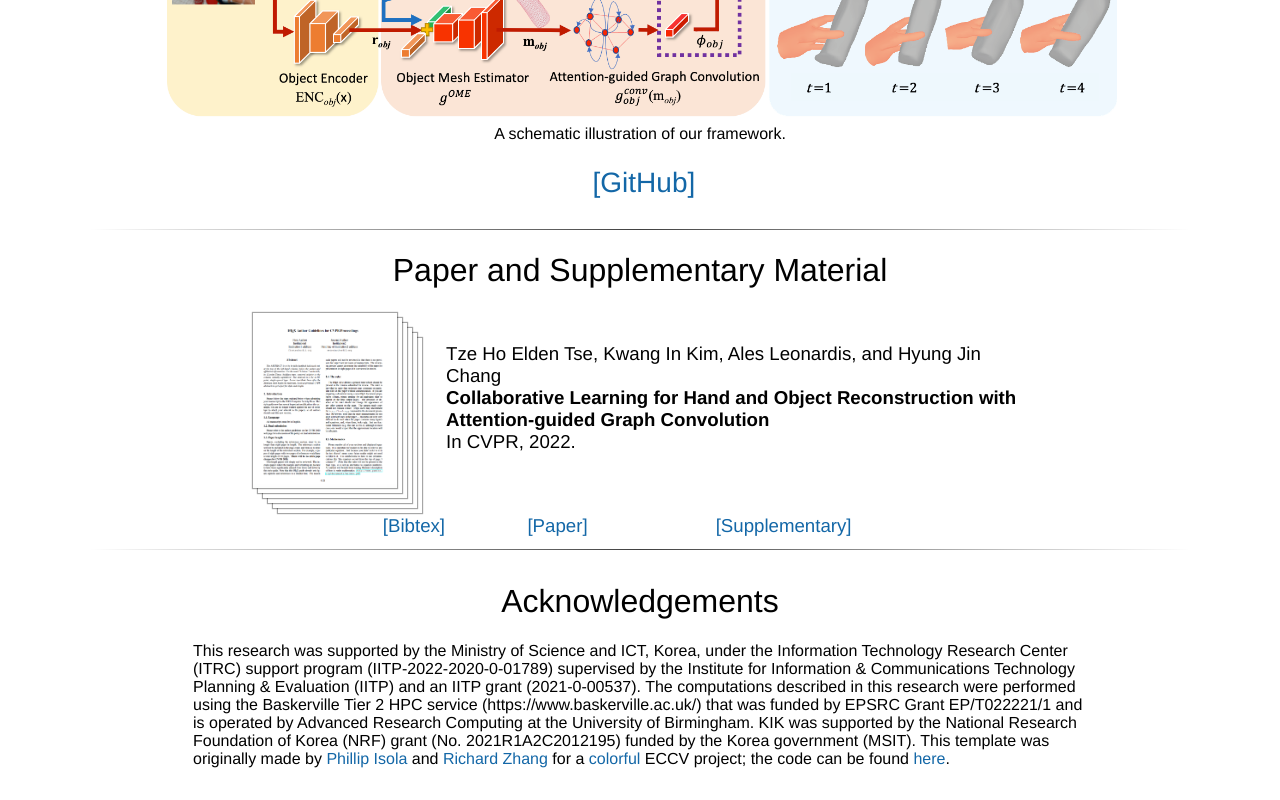
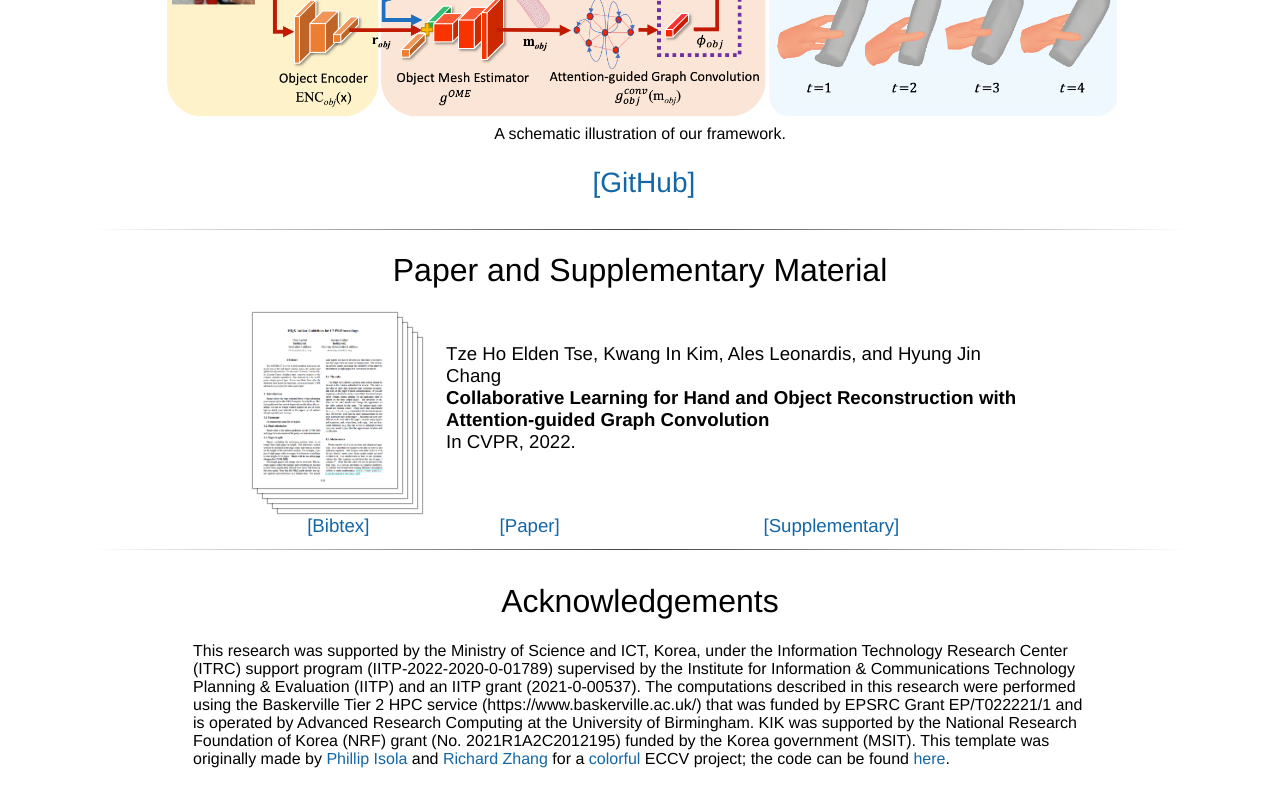
Before and after one commit to eldentse/collab-hand-object, a plain HTML site: page index.html in a window 1280 px wide. Shown: the part 1276-2076 px from the top of the page. Drawn offline with Linux system fonts and the light colour scheme; a script that the page names is missing.

Commit message:
Update index.html

```diff
--- a/index.html
+++ b/index.html
@@ -284,7 +284,7 @@
 	</table>
 	<br>
 
-	<table align=center width=600px>
+	<table align=center width=800px>
 		<tr>
 			<td align=center><span style="font-size:14pt"><center>
 				<a href="./resources/bibtex.txt">[Bibtex]</a>
```
